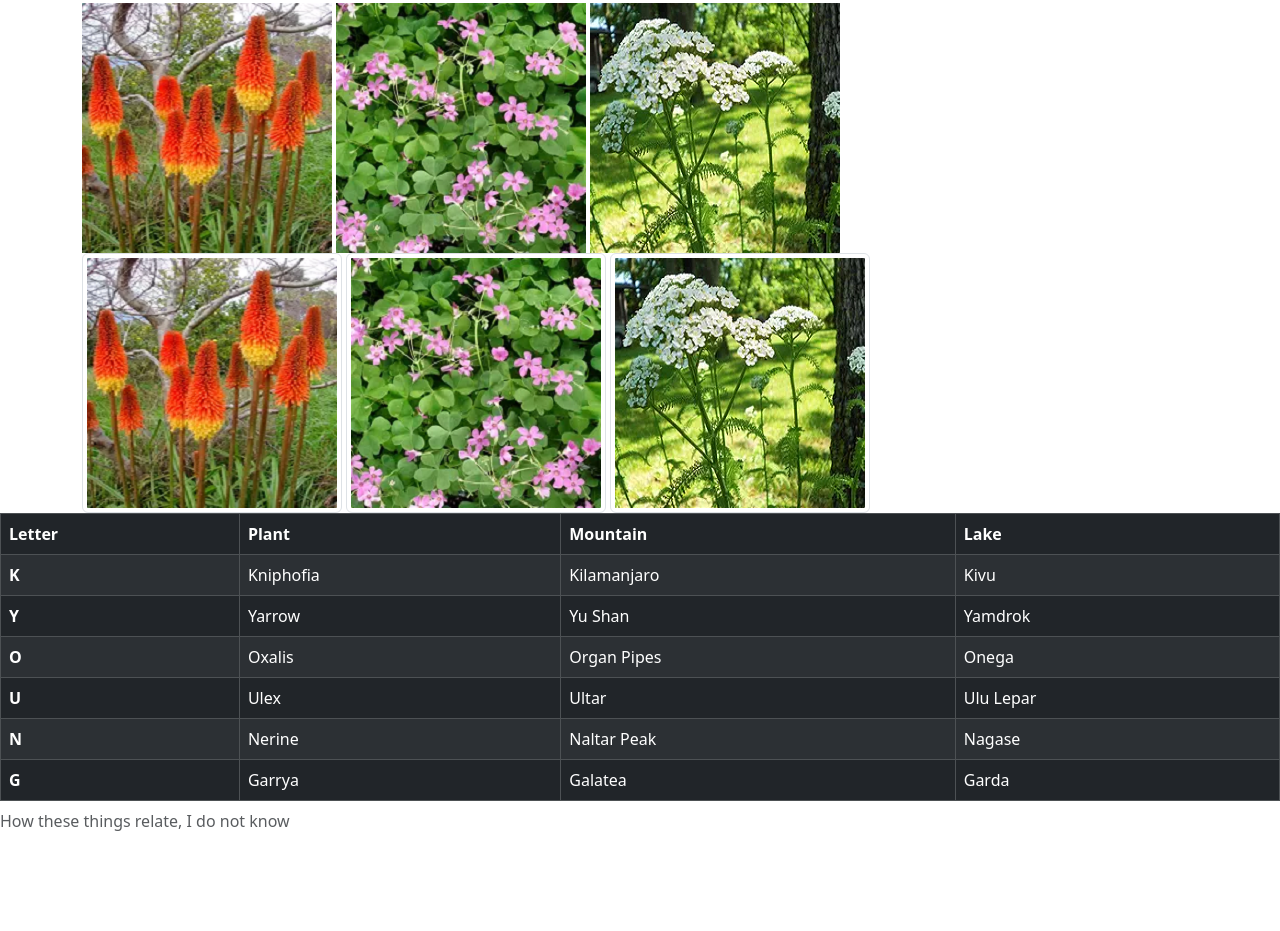
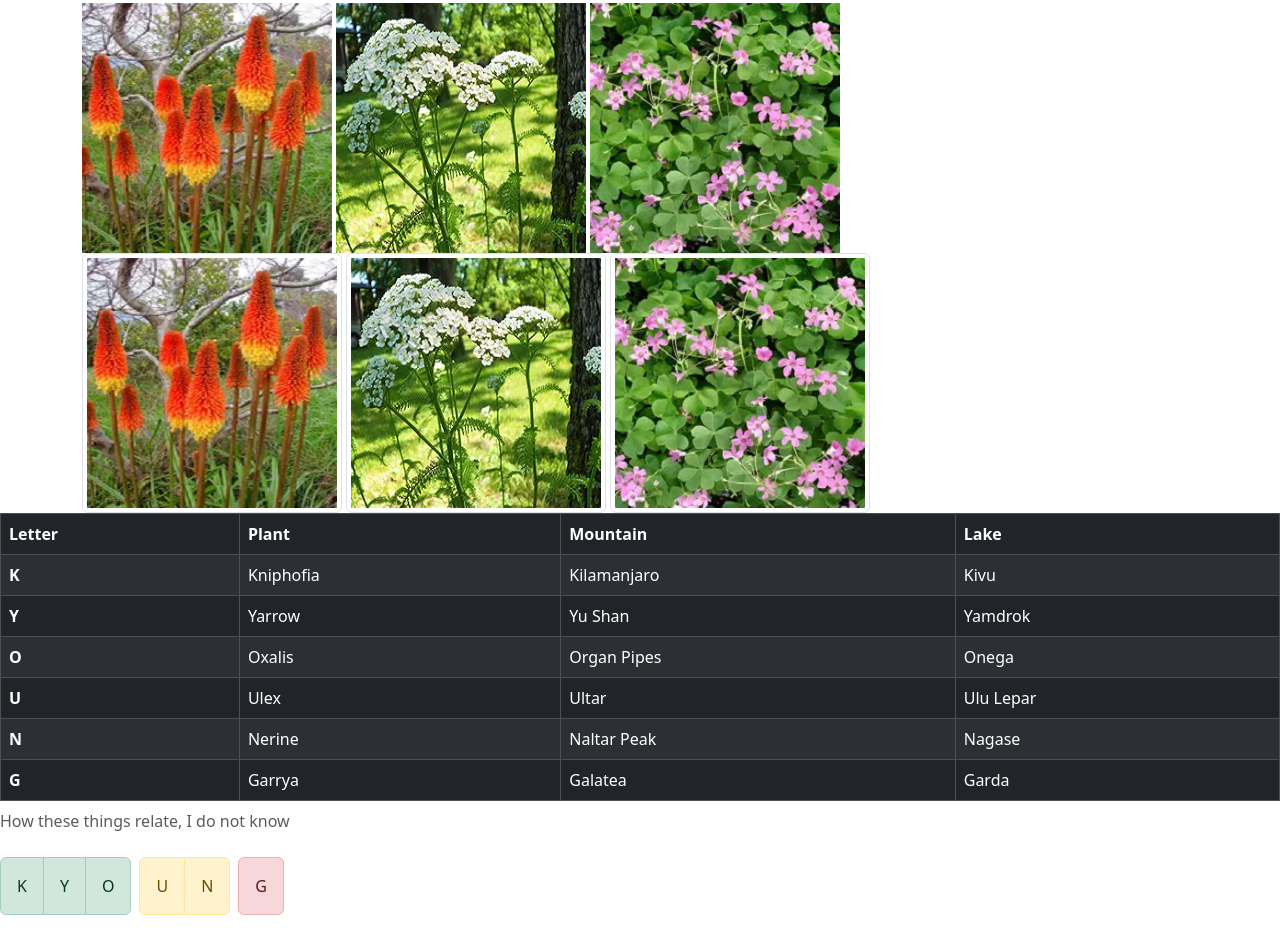
Before and after one commit to 44-563-Web-Apps-S23/44563-webapps-s23-assignment5-Kupawaki, a plain HTML site: page plants.html in a window 1280 px wide. Shown: the part 255-1186 px from the top of the page. Before the commit the page ends 1112 px from the top, so only its background shows below. Drawn offline with nearby package versions, Linux system fonts and the light colour scheme.

Commit message:
Button groups

```diff
--- a/plants.html
+++ b/plants.html
@@ -48,14 +48,14 @@
 
     <div class="container">
       <img class="img-fluid" src="kniphofia.png"/>
+      <img class="img-fluid" src="yarrow.png"/>
       <img class="img-fluid" src="oxalis.png"/>
-      <img class="img-fluid" src="yarrow.png"/>
     </div>
 
     <div class="container">
       <img class="img-thumbnail" src="kniphofia.png"/>
+      <img class="img-thumbnail" src="yarrow.png"/>
       <img class="img-thumbnail" src="oxalis.png"/>
-      <img class="img-thumbnail" src="yarrow.png"/>
     </div>
 
     <table class="table table-striped table-bordered table-dark">
@@ -108,5 +108,20 @@
       </tbody>
     </table>
 
+    <div class="btn-toolbar" role="toolbar" aria-label="Toolbar with button groups">
+      <div class="btn-group me-2" role="group" aria-label="group1">
+        <button class="btn alert alert-success">K</button>
+        <button class="btn alert alert-success">Y</button>
+        <button class="btn alert alert-success">O</button>
+      </div>
+      <div class="btn-group me-2" role="group" aria-label="group2">
+        <button class="btn alert alert-warning">U</button>
+        <button class="btn alert alert-warning">N</button>
+      </div>
+      <div class="btn-group me-2" role="group" aria-label="group3">
+        <button class="btn alert alert-danger">G</button>
+      </div>
+    </div>
+
   </body>
 </html>
```
